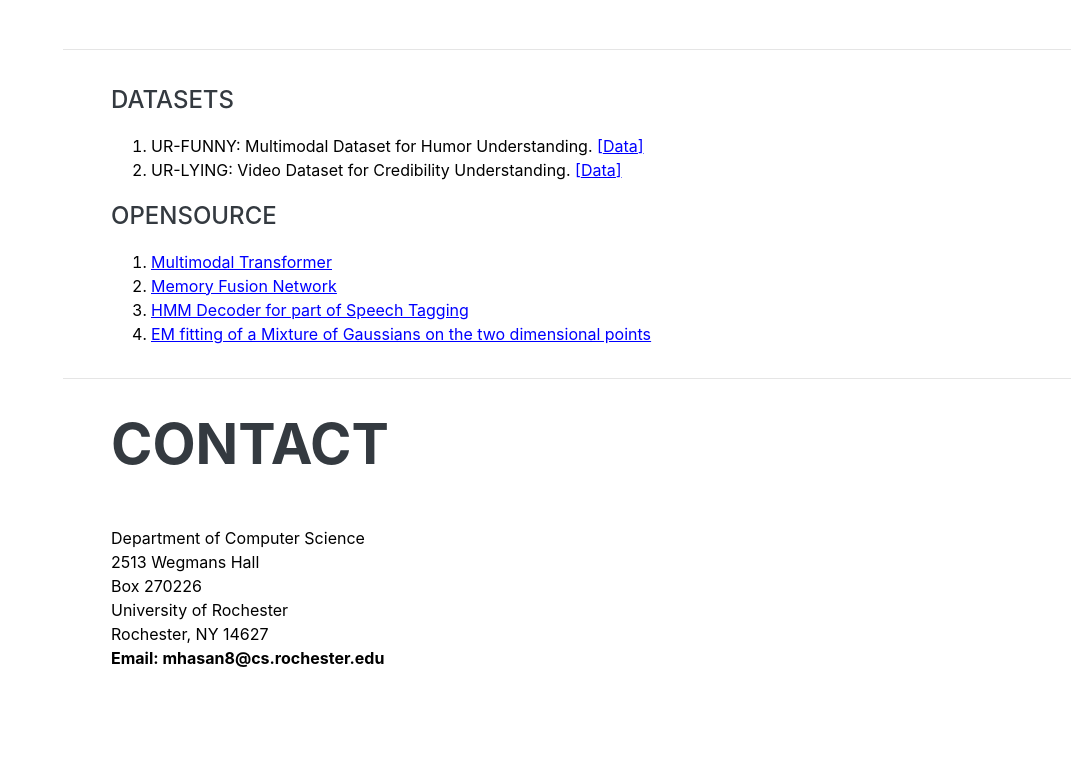
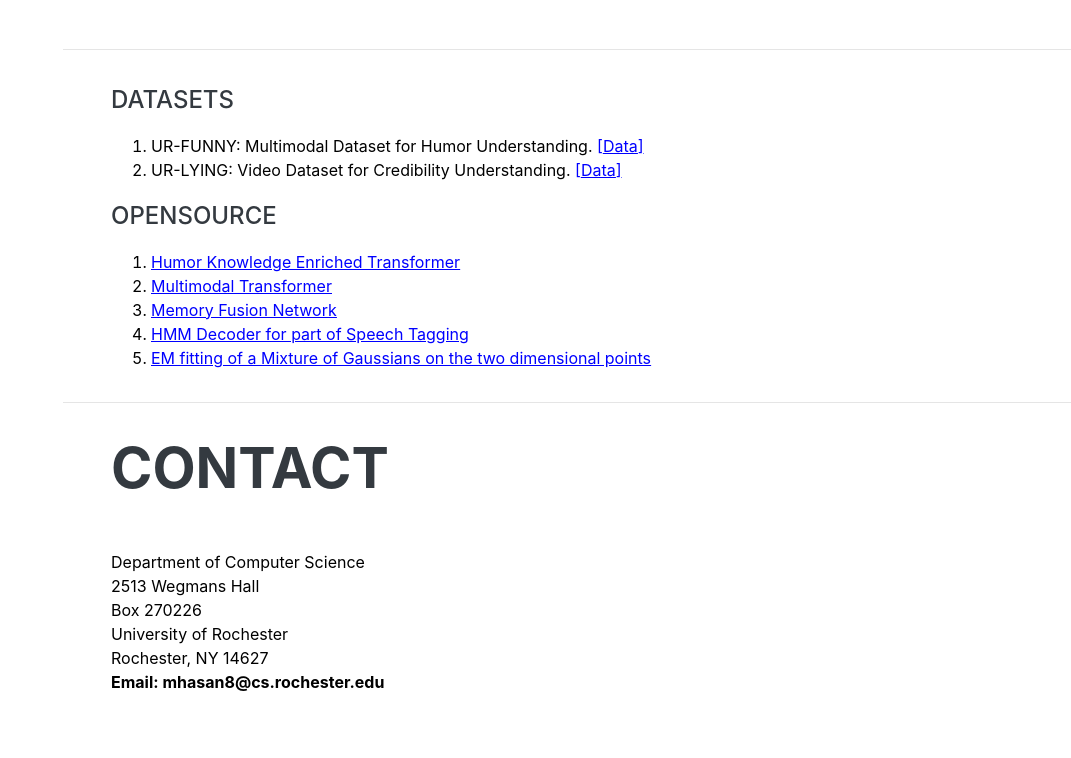
Before and after one commit to matalvepu/kamrul.hasan.github.io, a website: page index.html in a window 1280 px wide. Shown: the part 4898-5656 px from the top of the page, without its empty margins (209-1280 px from the left). Before the commit the page ends 5632 px from the top, so only its background shows below. Drawn offline with nearby package versions, Linux system fonts and the light colour scheme; a web font is replaced by a local one.

Commit message:
added hkt

```diff
--- a/index.html
+++ b/index.html
@@ -595,6 +595,10 @@
                     <div class="subheading mb-3">Opensource</div>
                     <div style="color: black; font-size: 16px;">
                         <ol>
+                            <li>  <a style="color:blue; text-decoration: underline;" href="https://github.com/matalvepu/HKT"> <u>Humor Knowledge Enriched Transformer</u></a>
+
+                           </li>
+
                            <li>  <a style="color:blue; text-decoration: underline;" href="https://github.com/matalvepu/multimodal-trasnformer"> <u>Multimodal Transformer</u></a>
 
                            </li>
```
